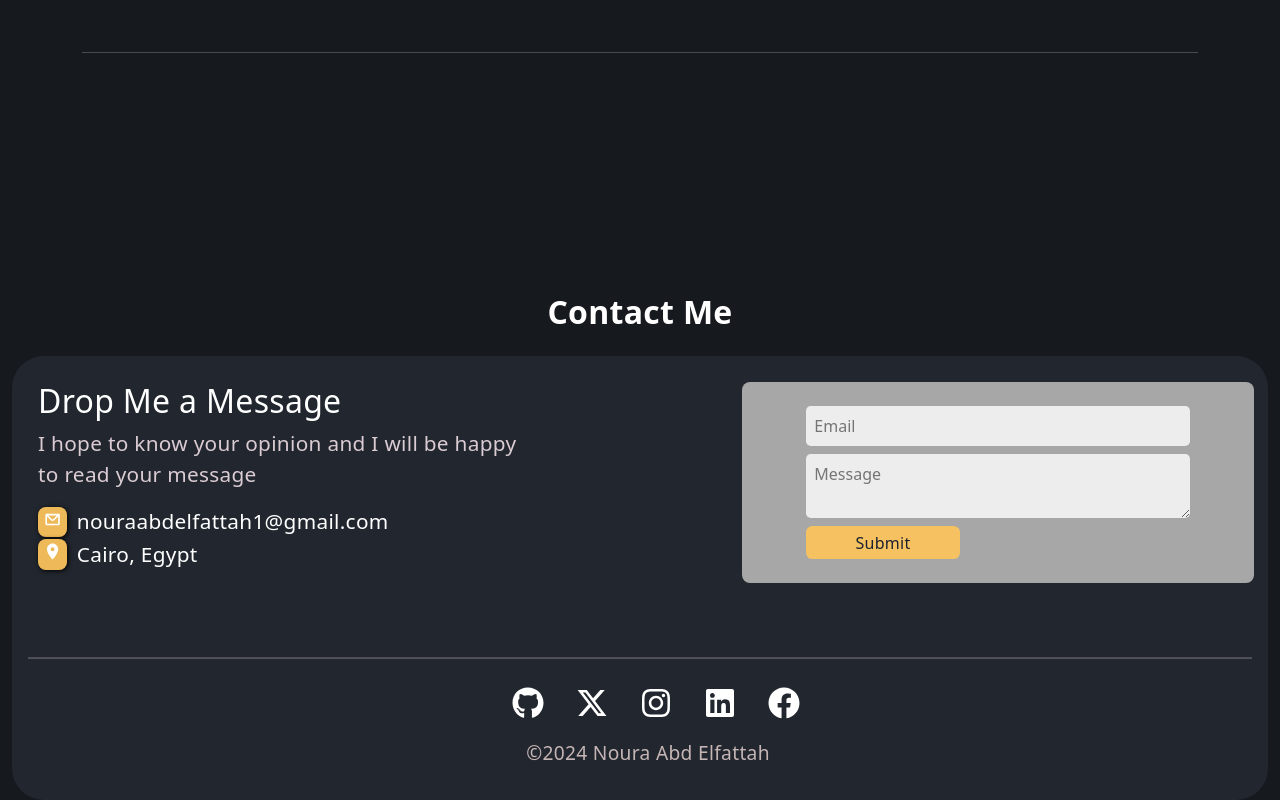
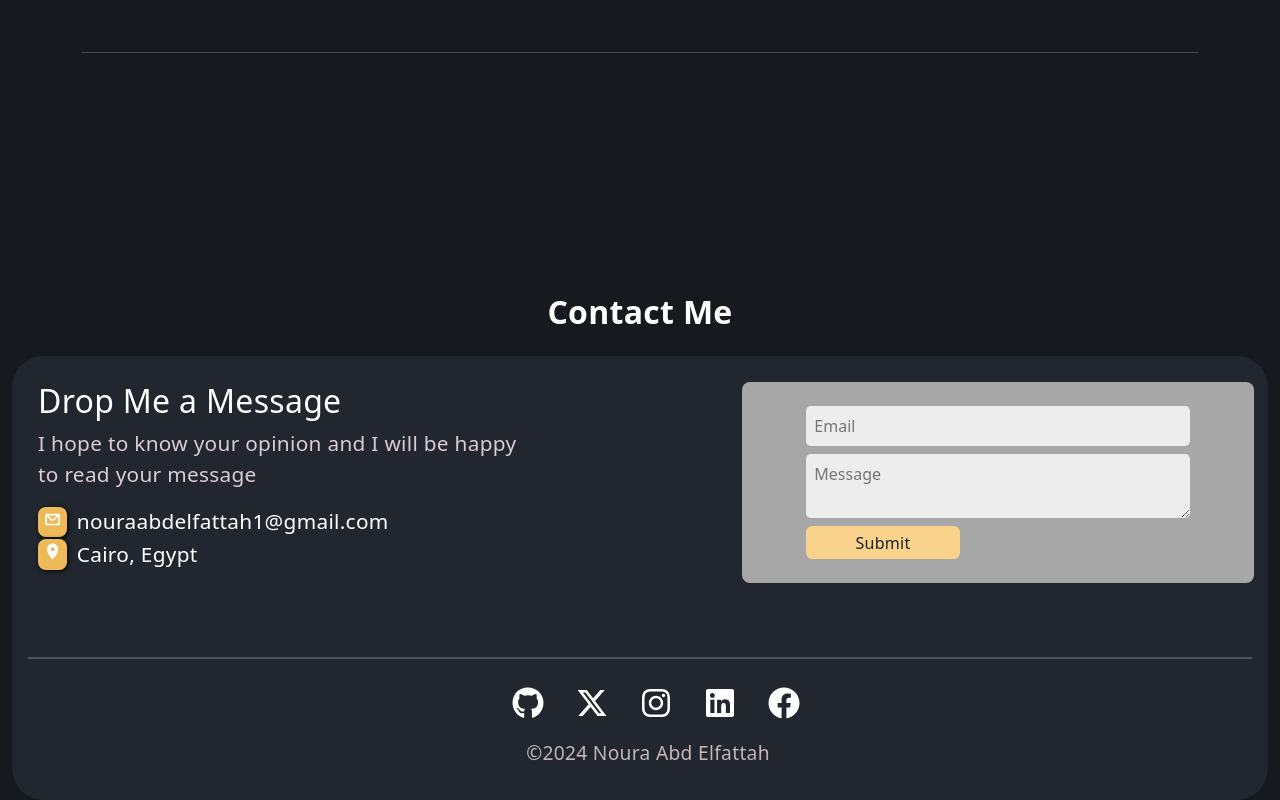
Before and after one commit to nouraabdelfattah/My_Portofolio, a React (Vite) app: page / in a window 1280 px wide. Shown: the part 3585-4385 px from the top of the page. Built offline with nearby package versions, Linux system fonts and the light colour scheme.

Commit message:
Update contact.css

```diff
--- a/src/components/6-contact/contact.css
+++ b/src/components/6-contact/contact.css
@@ -54,7 +54,7 @@ border-radius: 0.5rem;
     border: 0;
 }
 .contact-right-section button{
-    background-color:  #fcc45cef;
+    background-color:  #ffd78bef;
     padding: 0.3rem;
     width: 30%;
     text-align: center;
```
